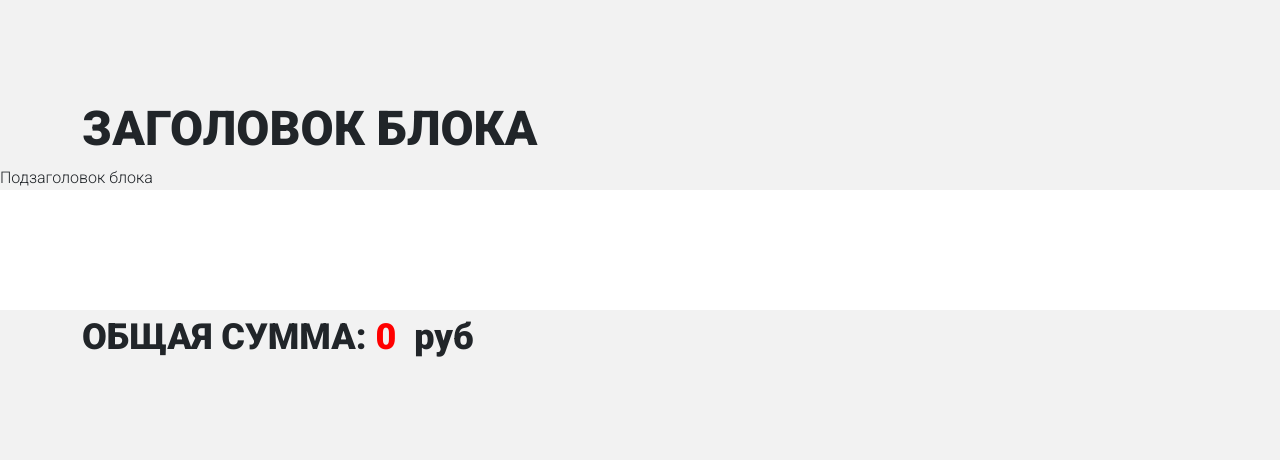
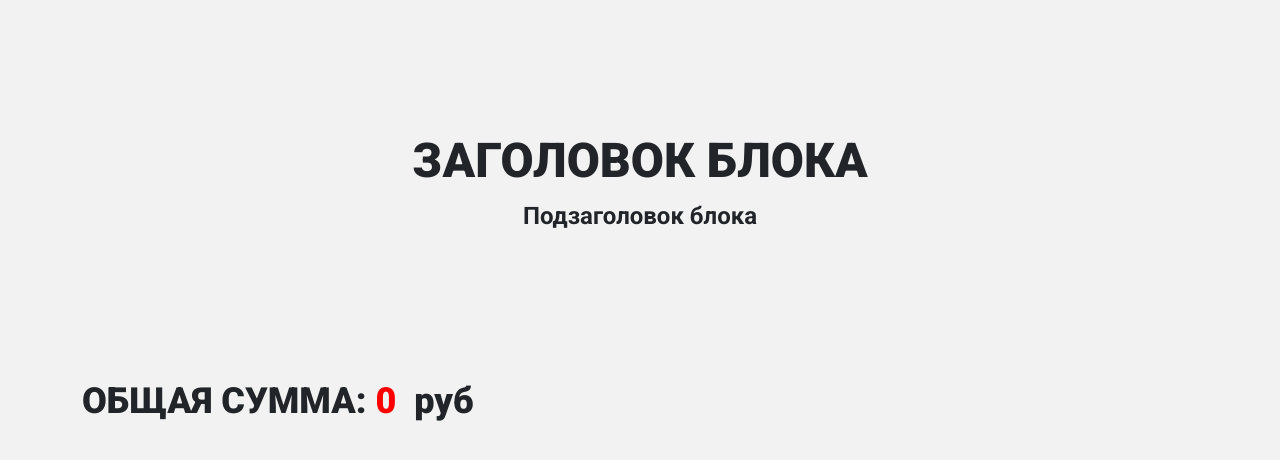
Before and after one commit to Kenny201/TestGelicon, a website: page public/index.html in a window 1280 px wide. Drawn offline with Linux system fonts and the light colour scheme.

Commit message:
Update index.html

```diff
--- a/public/index.html
+++ b/public/index.html
@@ -1 +1 @@
-<!DOCTYPE html><html lang="en"><head><meta charset="UTF-8"><meta http-equiv="X-UA-Compatible" content="IE=edge"><meta name="viewport" content="width=device-width, initial-scale=1.0"><link rel="stylesheet" href="style/style.min.css"><title>Document</title></head><body><div class="products"><div class="products-header"><div class="container"><div class="products-header__title"></div><h1> Заголовок блока</h1></div><div class="products-header__subtitle">Подзаголовок блока</div></div></div><div class="products-content"><div class="container"><div class="row justify-content-center"></div></div></div><div class="products-footer"></div><div class="container"><div class="products-footer__text price-text">ОБЩАЯ СУММА: <span class="price-text__num price-text__num--color">0 </span>&nbsp;руб</div></div></div></div></body><script src="js/index.js"> </script><script src="js/libs.js"></script></html>
+<!DOCTYPE html><html lang="en"><head><meta charset="UTF-8"><meta http-equiv="X-UA-Compatible" content="IE=edge"><meta name="viewport" content="width=device-width, initial-scale=1.0"><link rel="stylesheet" href="style/style.min.css"><title>Document</title></head><body><div class="products"><div class="products__header"><div class="container"><div class="products__header-title"></div><h1> Заголовок блока</h1></div><div class="products__header-subtitle">Подзаголовок блока</div></div></div><div class="products__content"><div class="container"><div class="row justify-content-center"></div></div></div><div class="products__footer"></div><div class="container"><div class="products__footer-text price-text">ОБЩАЯ СУММА: <span class="price-text__num price-text__num--color">0 </span>&nbsp;руб</div></div></div></div></body><script src="js/index.js"> </script><script src="js/libs.js"></script></html>
```
